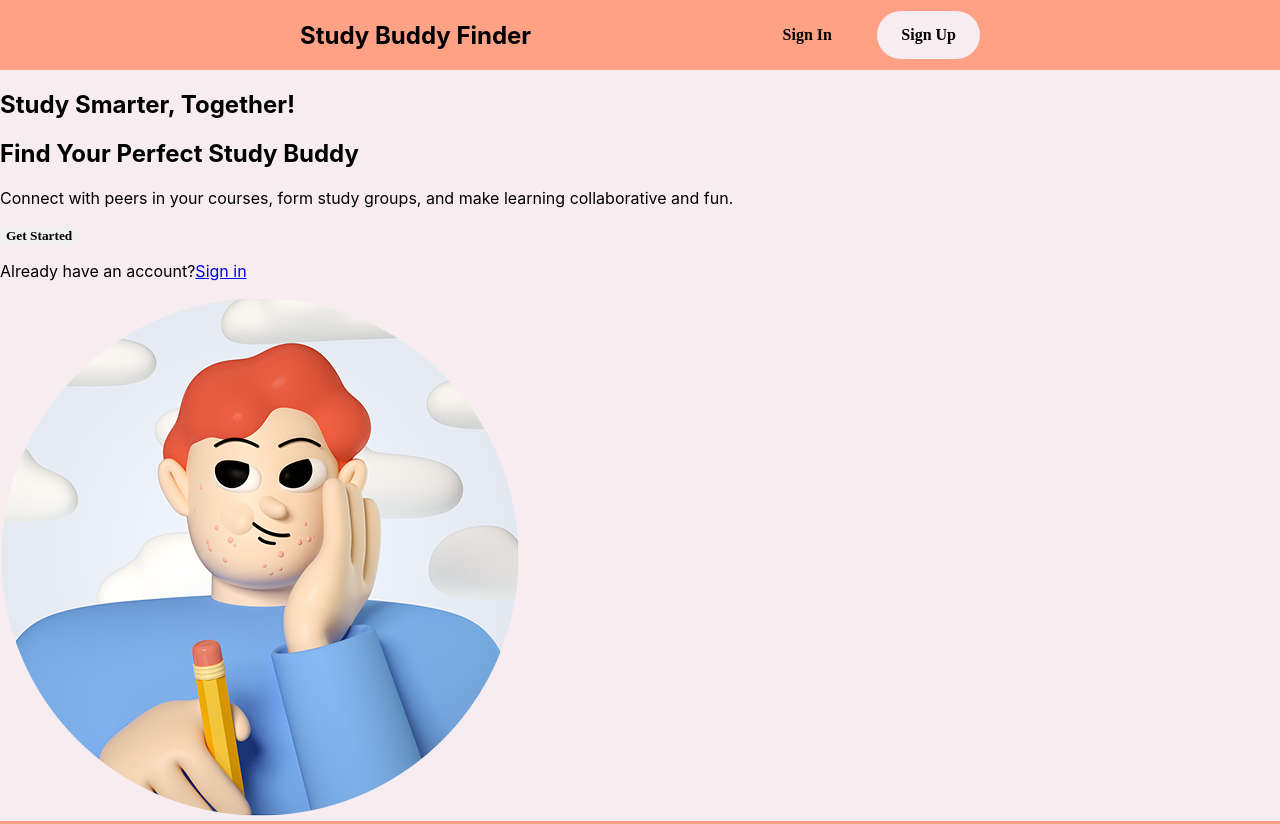
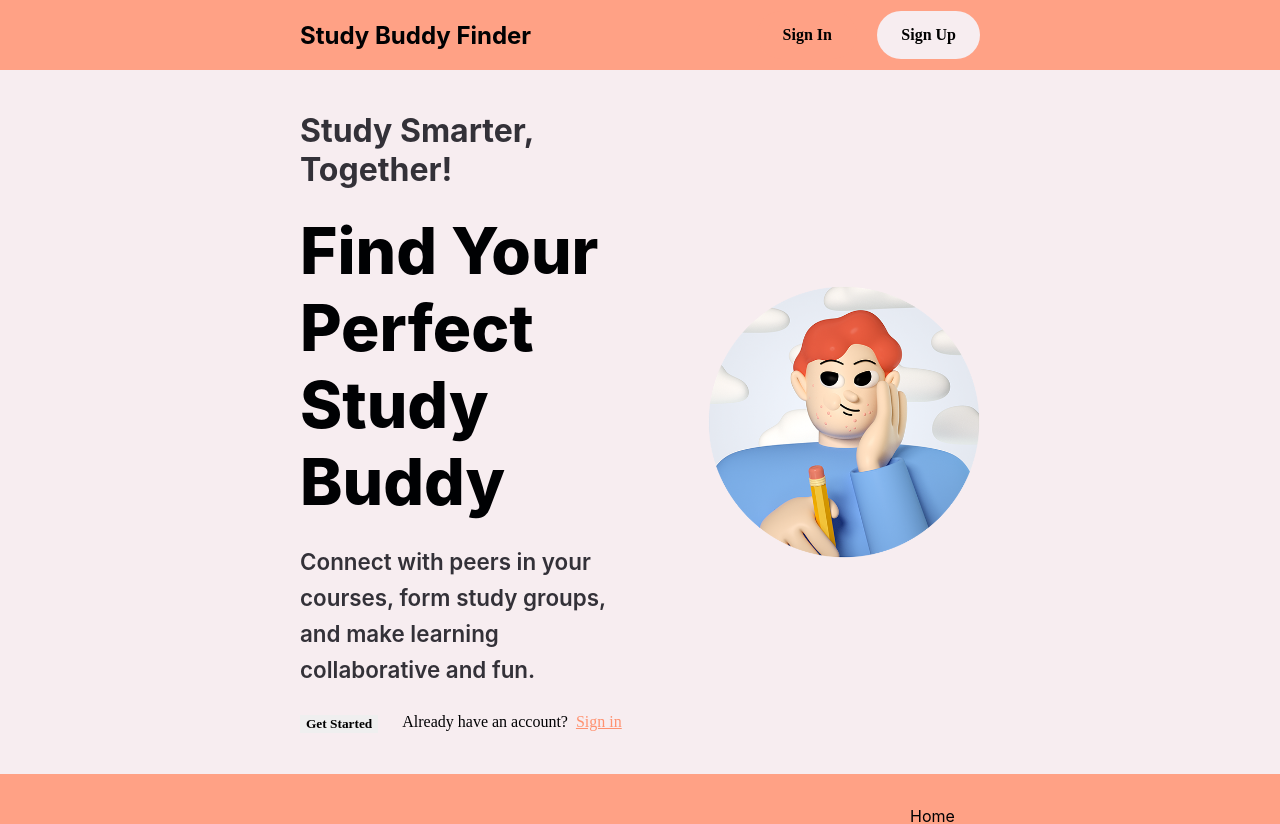
Before and after one commit to MinjaeKim9929/study-buddy-finder, a React (Create React App) app: page / in a window 1280 px wide. Shown: the top 824 px of the page. Built offline with nearby package versions, Linux system fonts and the light colour scheme; a web font is replaced by a local one.

Commit message:
Add HeroSection styling

```diff
--- a/src/components/HeroSection/HeroSection.scss
+++ b/src/components/HeroSection/HeroSection.scss
@@ -0,0 +1,77 @@
+.hero {
+	align-items: center;
+	justify-content: space-between;
+	padding: 2rem 300px;
+	transition: all 0.3s ease;
+	min-height: 80vh;
+	display: flex;
+
+	.hero-content {
+		flex: 1;
+		max-width: 50%;
+		display: flex;
+		flex-direction: column;
+		gap: 1.5rem;
+
+		.hero-subtitle {
+			font-size: 2rem;
+			font-weight: bold;
+			color: #333138;
+			margin: 0;
+		}
+
+		.hero-title {
+			font-size: 4rem;
+			font-weight: 800;
+			color: #000103;
+			margin: 0;
+			line-height: 1.2;
+		}
+
+		.hero-text {
+			font-size: 1.4rem;
+			color: #333138;
+			line-height: 1.6;
+			margin: 0;
+			font-weight: 600;
+		}
+
+		.hero-buttons {
+			display: flex;
+			gap: 1.5rem;
+			align-items: center;
+
+			.hero-signin {
+				margin: 0;
+				font-size: 1rem;
+				color: #000103;
+				white-space: nowrap;
+				font-family: 'Pretendard';
+				font-weight: 500;
+
+				a {
+					color: #ff9270;
+					text-decoration: underline;
+					margin-left: 0.5rem;
+
+					&:hover {
+						text-decoration: none;
+					}
+				}
+			}
+		}
+	}
+
+	.hero-image {
+		flex: 1;
+		max-width: 40%;
+		display: flex;
+		justify-content: center;
+		align-items: center;
+
+		img {
+			max-width: 100%;
+			height: auto;
+		}
+	}
+}
--- a/src/components/HeroSection/HeroSection.tsx
+++ b/src/components/HeroSection/HeroSection.tsx
@@ -18,14 +18,15 @@ function HeroSection() {
 							Get Started
 						</Button>
 					</Link>
+					<p className="hero-signin">
+						Already have an account?
+						<Link to="/sign-in" aria-label="Sign in to your Study Buddy Finder account">
+							Sign in
+						</Link>
+					</p>
 				</div>
 			</div>
-			<p className="hero-signin">
-				Already have an account?
-				<Link to="/sign-in" aria-label="Sign in to your Study Buddy Finder account">
-					Sign in
-				</Link>
-			</p>
+
 			<div className="hero-image">
 				<img src="/images/hero-image.png" alt="A student holding a pen" />
 			</div>
--- /dev/null
+++ b/src/pages/Home/HomePage.scss
@@ -0,0 +1,3 @@
+.homepage {
+	background-color: #f7edf0;
+}
--- a/src/pages/Home/HomePage.tsx
+++ b/src/pages/Home/HomePage.tsx
@@ -1,5 +1,6 @@
 import React from 'react';
 import HeroSection from '../../components/HeroSection/HeroSection';
+import './HomePage.scss';
 
 function HomePage() {
 	return (
```
Also changed, not shown: public/index.html (+0 -10 lines).
